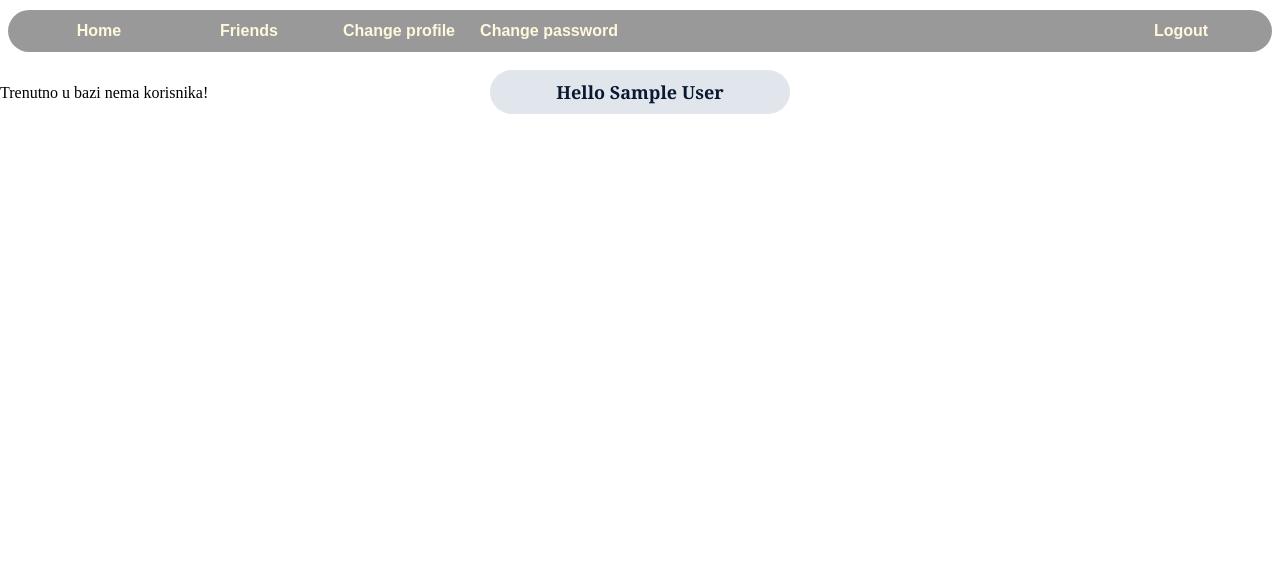
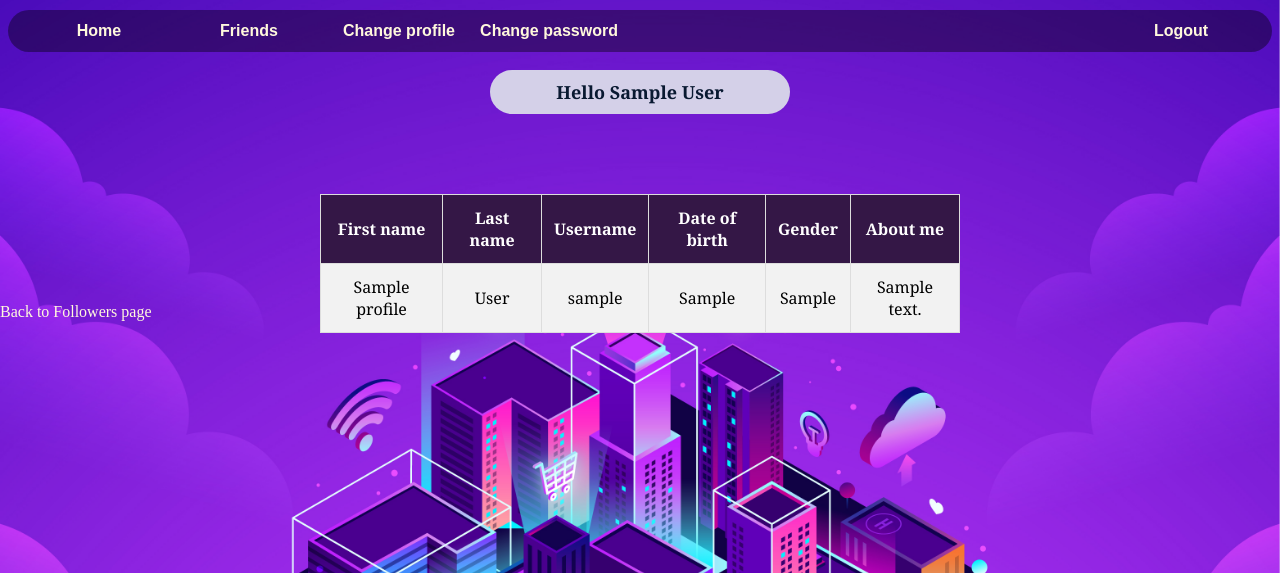
Before and after one commit to StrahinjaVu/Domaci_zadaci, a PHP site: page /profile.php?user_id=1 in a window 1280 px wide. Shown: the top 573 px of the page. Run offline with PHP 8.4, Linux system fonts and the light colour scheme; the visitor is signed in with stand-in values (Sample User, id 1); tables that the repository leaves empty or names only in its code hold one stand-in row (values such as "Sample post"); data that the repository does not hold is empty.

Commit message:
Dorada za profile stranu

```diff
--- a/PROJEKAT/profile.php
+++ b/PROJEKAT/profile.php
@@ -9,21 +9,29 @@ require_once "header.php";
     <meta http-equiv="X-UA-Compatible" content="IE=edge">
     <meta name="viewport" content="width=device-width, initial-scale=1.0">
     <title>Document</title>
+    <style>
+        body{
+            background: url("images/isom.jpg") center / cover no-repeat;
+            height: auto;
+            margin: 0;
+            background-attachment: fixed;
+        }
+
+        #backTo{
+            color: cornsilk;
+            text-decoration: none;
+        }
+    </style>
 </head>
 <body>
+
     <?php
-        // $id = $_SESSION['id'];
-
-        // if(empty($_GET['id'])){
-        //     $sql = "SELECT * FROM followers
-        //     WHERE sender_id = $id";
-        //     $result = $conn->query($sql);
-        //         if(!$result){
-        //             echo "<div class='greska'>Greska: " . $conn->error . "</div>";
-        //         }
-        // }
-
-        $clanovi = "SELECT profiles.name, profiles.surname, profiles.dob, profiles.gender, users.username
+        $id = $_GET['user_id'];
+        if(empty($id)){
+            echo "Error!";
+        }
+        else{
+            $clanovi = "SELECT profiles.name, profiles.surname, profiles.dob, profiles.gender, profiles.bio, users.username
             FROM users
             INNER JOIN profiles
             ON profiles.user_id = users.id
@@ -50,12 +58,14 @@ require_once "header.php";
                         echo "<td>" . $row['username'] . "</td>";
                         echo "<td>" . $row['dob'] . "</td>";
                         echo "<td>" . $row['gender'] . "</td>";
+                        echo "<td>" . $row['bio'] . "</td>";
                         echo "</tr>";
                     }
                     echo "</table>";
                 }
+            }
     ?>
 
-    <a href="followers.php"></a>
+    <a id='backTo' href="followers.php">Back to Followers page</a>
 </body>
 </html>
```
Also changed, not shown: PROJEKAT/followers.php (+5 -2 lines), PROJEKAT/style2.css (line endings or trailing spaces). Lines whose indentation alone changed are shown as unchanged.
